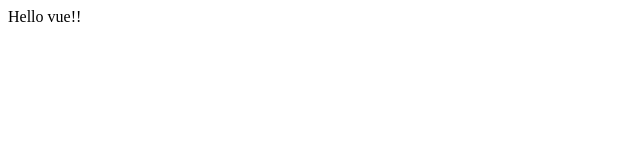
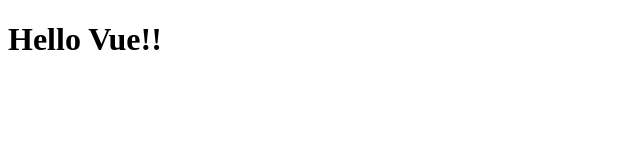
Before and after one commit to ginevrabotrugno/vue-hello, a plain HTML site: page index.html in a window 1280 px wide. Shown: the whole page, without its empty margins (0-640 px from the left). Drawn offline with nearby package versions, Linux system fonts and the light colour scheme.

Commit message:
feat: print message in h1

```diff
--- a/index.html
+++ b/index.html
@@ -10,7 +10,9 @@
 <body>
 
     <div id="app">
-        {{message}}
+        <h1>
+            {{message}}
+        </h1>
     </div>
 
     <script type="text/javascript" src="js/main.js"></script>
--- a/js/main.js
+++ b/js/main.js
@@ -11,7 +11,7 @@ createApp({
     // tutti i dati dell'applicazione
     data () {
         return {
-            message: "Hello vue!!"
+            message: "Hello Vue!!"
         }
     }
 }).mount('#app');
```
